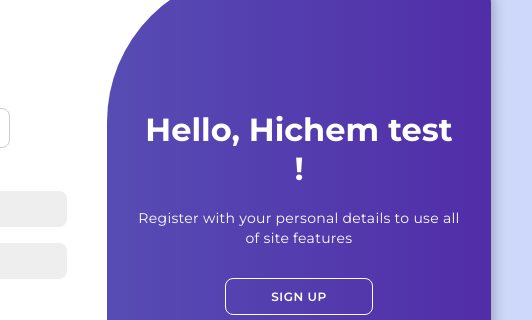
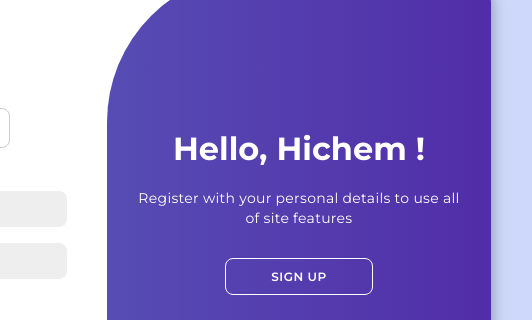
Before and after one commit to HichemBnM/login-page, a plain HTML site: page index.html in a window 1280 px wide. Shown: the part 188-508 px from the top of the page, 533-1065 px from the left. Drawn offline with Linux system fonts and the light colour scheme.

Commit message:
Update index.html

```diff
--- a/index.html
+++ b/index.html
@@ -52,7 +52,7 @@
                     <button class="hidden" id="login">Sign In</button>
                 </div>
                 <div class="toggle-panel toggle-right">
-                    <h1>Hello, Hichem test !</h1>
+                    <h1>Hello, Hichem !</h1>
                     <p>Register with your personal details to use all of site features</p>
                     <button class="hidden" id="register">Sign Up</button>
                 </div>
```
